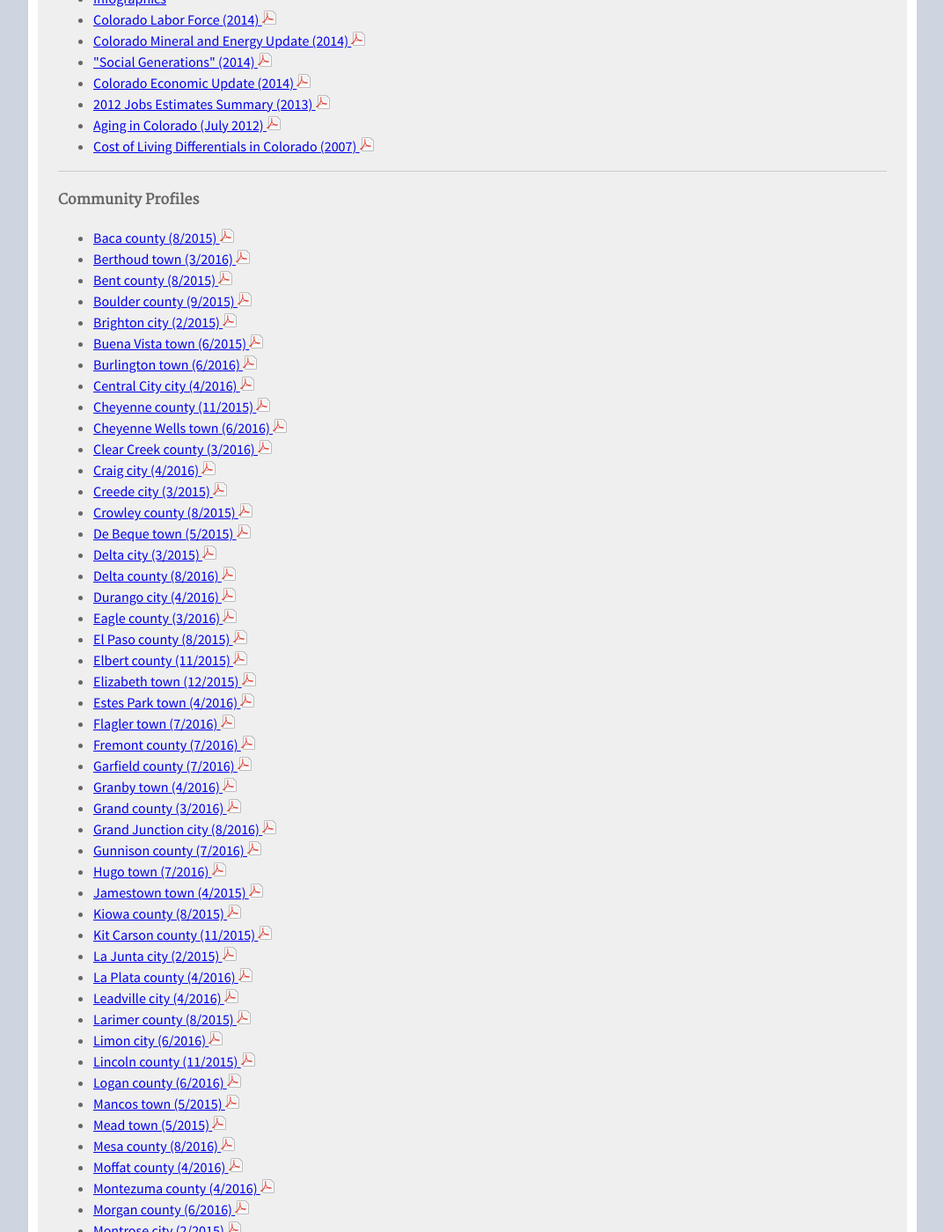
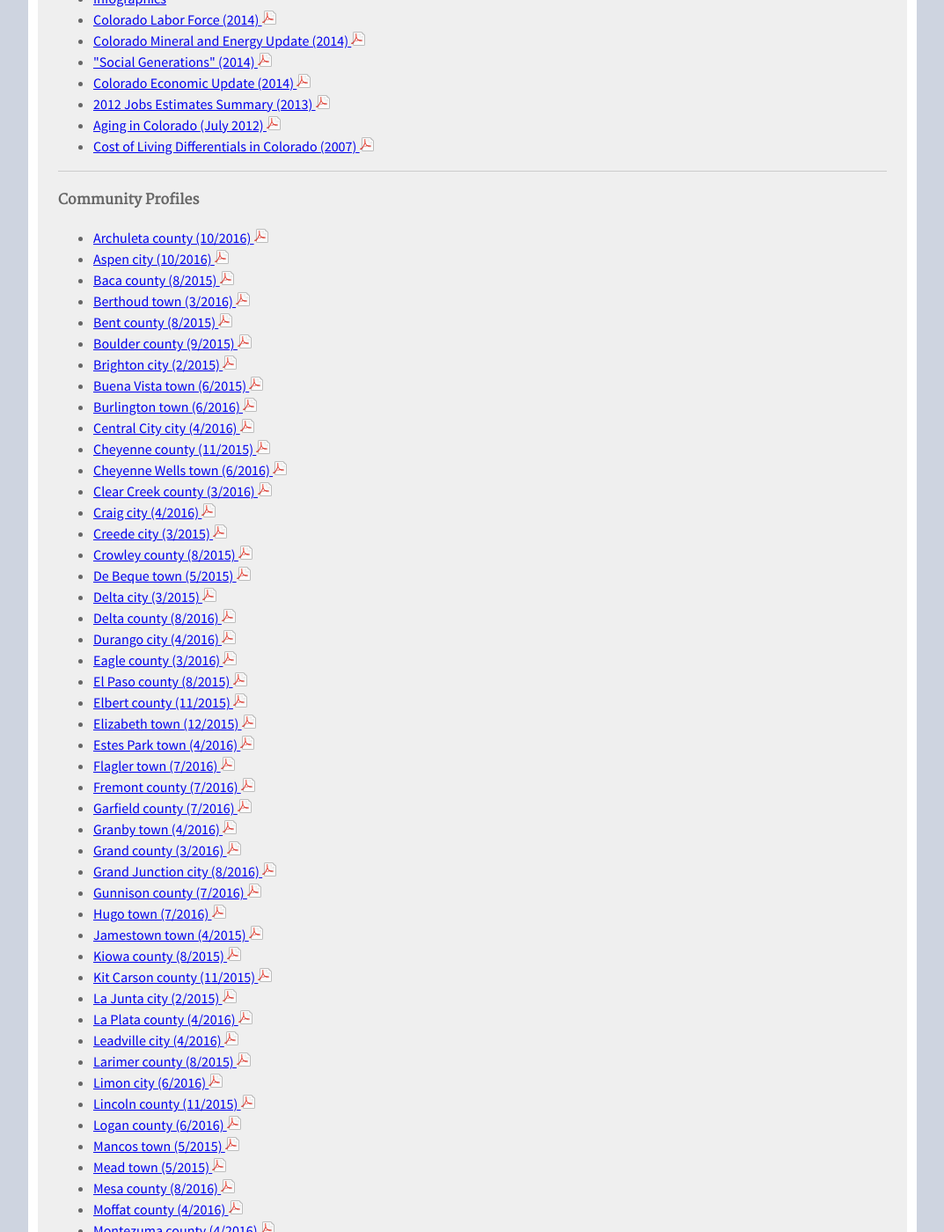
Before and after one commit to TBleess/Website_New, a Jekyll site: the page built from pages/9_Not_in_Menu/publications-and-presentations.md, in a window 1280 px wide and 1400 px high, scrolled down 699 px. Shown: the whole window at 88% size, without its empty margins (103-1176 px from the left). Built offline with Jekyll 4.4.1, drawn with Linux system fonts in a browser that asks for light colours; some of the changed text lies outside the part shown.

Commit message:
Added new profiles

```diff
--- a/pages/9_Not_in_Menu/publications-and-presentations.md
+++ b/pages/9_Not_in_Menu/publications-and-presentations.md
@@ -45,6 +45,8 @@ published: true
 
 #### Community Profiles
 
+- [Archuleta county (10/2016) ![pdf](/images/page_white_acrobat.png 'download pdf file')](https://drive.google.com/uc?export=download&id=0ByjImPUKASTTZXRhZm9GVHJiQ3c)
+- [Aspen city (10/2016) ![pdf](/images/page_white_acrobat.png 'download pdf file')](https://drive.google.com/uc?export=download&id=0ByjImPUKASTTd3NYTUg2bXg1WVU)
 - [Baca county (8/2015) ![pdf](/images/page_white_acrobat.png 'download pdf file')](https://drive.google.com/uc?export=download&id=0B-vz6H4k4SESczA5eEd6MVpCWFk)
 - [Berthoud town (3/2016) ![pdf](/images/page_white_acrobat.png 'download pdf file')](https://drive.google.com/uc?export=download&id=0B-vz6H4k4SESN29PZnRTdG9mdlE)
 - [Bent county (8/2015) ![pdf](/images/page_white_acrobat.png 'download pdf file')](https://drive.google.com/uc?export=download&id=0B-vz6H4k4SESQk5vb2xkRDFKblU)
@@ -95,10 +97,11 @@ published: true
 - [Montrose city (2/2015) ![pdf](/images/page_white_acrobat.png 'download pdf file')](https://drive.google.com/uc?export=download&id=0B2oqdPZKJqK7azZMdmRtMzM2VjQ)
 - [Olathe town (11/2015) ![pdf](/images/page_white_acrobat.png 'download pdf file')](https://drive.google.com/uc?export=download&id=0B-vz6H4k4SESSncxaG0zaVBaVnM)
 - [Otero county (8/2015) ![pdf](/images/page_white_acrobat.png 'download pdf file')](https://drive.google.com/uc?export=download&id=0B-vz6H4k4SESQUZSQkhJcDNhM1U)
+- [Pitkin county (10/2016) ![pdf](/images/page_white_acrobat.png 'download pdf file')](https://drive.google.com/uc?export=download&id=0ByjImPUKASTTWEtzUGctaW02QVE)
 - [Prowers county (8/2015) ![pdf](/images/page_white_acrobat.png 'download pdf file')](https://drive.google.com/uc?export=download&id=0B-vz6H4k4SESUG1jbFNKSFJTSXc)
 - [Pueblo county (7/2016) ![pdf](/images/page_white_acrobat.png 'download pdf file')](https://drive.google.com/uc?export=download&id=0ByjImPUKASTTOUtWeGlCTXlwSEk)
 - [Red Cliff town (5/2015) ![pdf](/images/page_white_acrobat.png 'download pdf file')](https://drive.google.com/uc?export=download&id=0ByjImPUKASTTMm56SzJWanV4ZFk)
-- [Ridgway town (11/2015) ![pdf](/images/page_white_acrobat.png 'download pdf file')](https://drive.google.com/uc?export=download&id=0B-vz6H4k4SEST1VXTEE5VU5nXzQ)
+- [Ridgway town (10/2016) ![pdf](/images/page_white_acrobat.png 'download pdf file')](https://drive.google.com/uc?export=download&id=0ByjImPUKASTTQmVZdnE4a2xFUHM)
 - [Rifle city (3/2016) ![pdf](/images/page_white_acrobat.png 'download pdf file')](https://drive.google.com/uc?export=download&id=0B-vz6H4k4SESQXRIWDJET3cydzA)
 - [Rio Blanco county (8/2016) ![pdf](/images/page_white_acrobat.png 'download pdf file')](https://drive.google.com/uc?export=download&id=0ByjImPUKASTTZEgyeWVWdEUxUFE)
 - [Snowmass town (11/2015) ![pdf](/images/page_white_acrobat.png 'download pdf file')](https://drive.google.com/uc?export=download&id=0B-vz6H4k4SESYUNlZjRSYkNyWFU)
```
